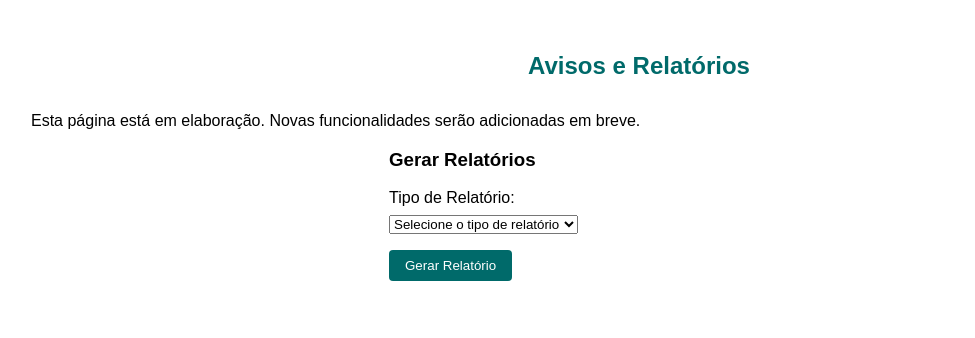
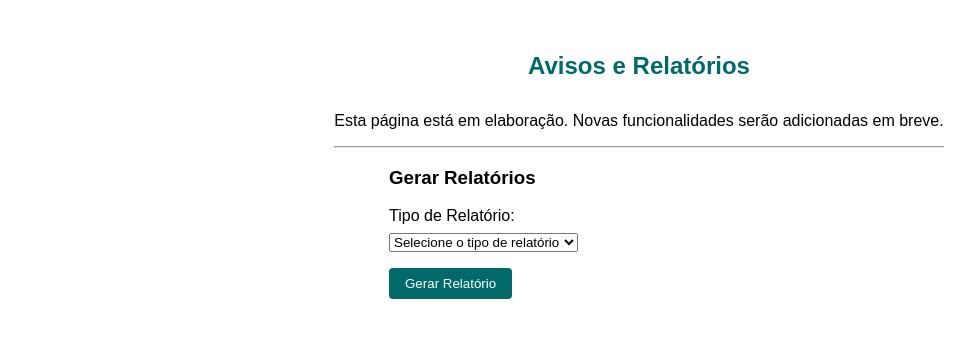
Before and after one commit to julianebandeira/gerenciamentoEPIs, a Django app: page /avisos/ in a window 1280 px wide. Shown: the part 102-440 px from the top of the page, without its empty margins (1-976 px from the left). Run offline with Django 5.2, Linux system fonts and the light colour scheme.

Commit message:
atualização avisos

```diff
--- a/siteEPIs/epis/templates/avisos.html
+++ b/siteEPIs/epis/templates/avisos.html
@@ -16,8 +16,9 @@
     <main>
         <h2 class="page-title">Avisos e Relatórios</h2>
 
-        <div class="alert alert-info">
+        <div class="alert alert-info" style="text-align: center;">
             <p>Esta página está em elaboração. Novas funcionalidades serão adicionadas em breve.</p>
+            <hr style="width: 50%; margin: 10px auto;">
         </div>
 
         <div id="relatorios" class="form-container">
```
